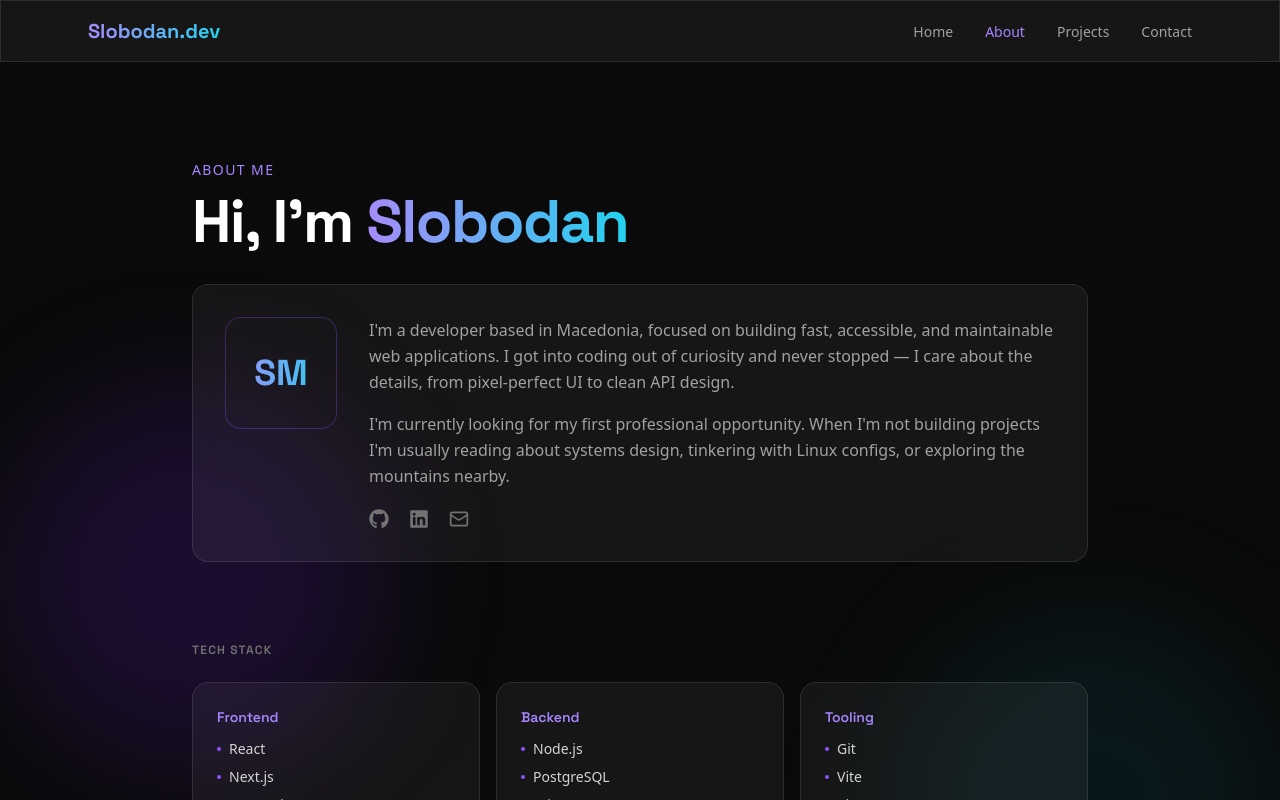
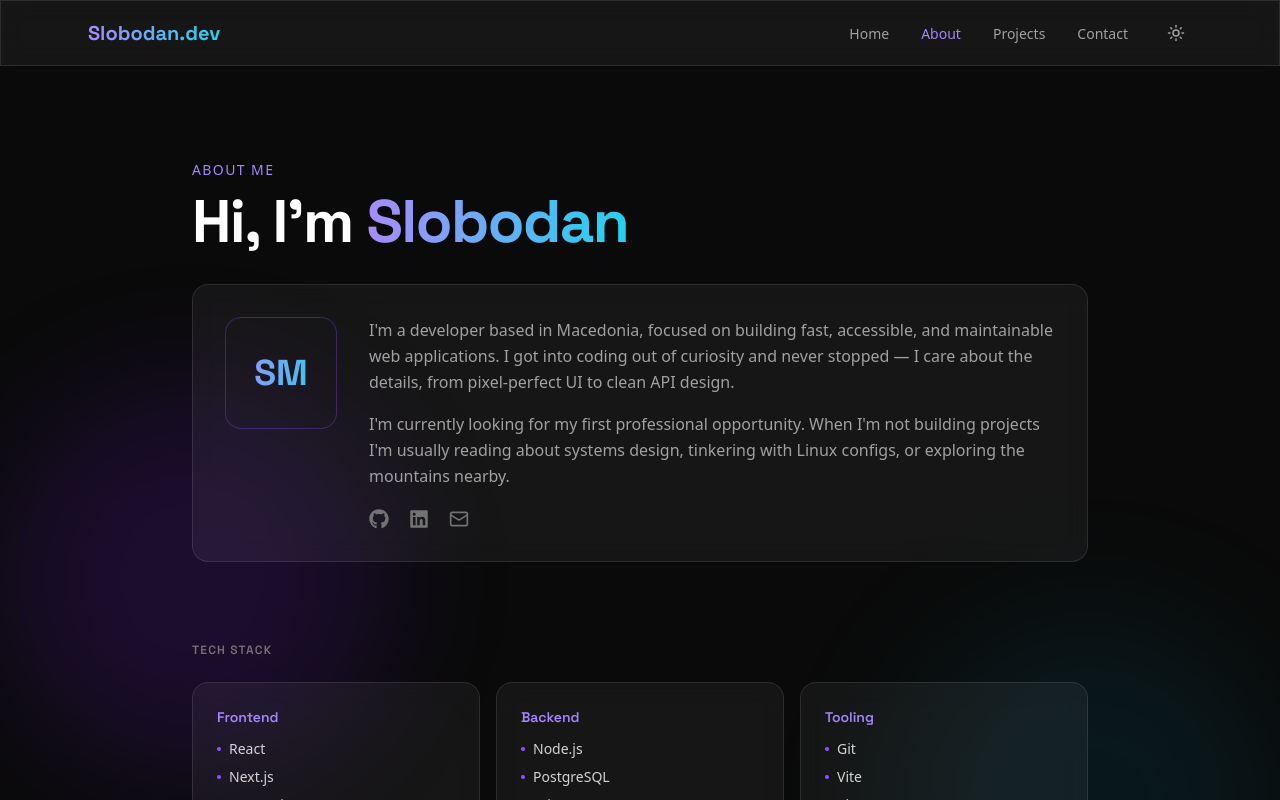
Before and after one commit to bobson/portfolio, a Next.js app: page /about in a window 1280 px wide. Shown: the top 800 px of the page. Built offline with nearby package versions, Linux system fonts and the light colour scheme.

Commit message:
add a theme switcher

```diff
--- a/package.json
+++ b/package.json
@@ -16,6 +16,7 @@
     "clsx": "^2.1.1",
     "lucide-react": "^1.14.0",
     "next": "16.2.4",
+    "next-themes": "^0.4.6",
     "pg": "^8.20.0",
     "prisma": "^7.8.0",
     "react": "19.2.4",
--- a/src/app/globals.css
+++ b/src/app/globals.css
@@ -1,4 +1,5 @@
 @import "tailwindcss";
+@variant dark (&:where(.dark, .dark *));
 
 @theme {
   --font-inter: "Inter", sans-serif;
@@ -13,8 +14,7 @@ html {
 }
 
 body {
-  background-color: #0a0a0a;
-  color: white;
+  transition: background-color 0.2s ease, color 0.2s ease;
 }
 
 .gradient-text {
@@ -24,8 +24,34 @@ body {
   background-clip: text;
 }
 
+/* Dark mode (default) */
 .glass {
   background: rgba(255, 255, 255, 0.05);
   backdrop-filter: blur(12px);
   border: 1px solid rgba(255, 255, 255, 0.1);
 }
+
+/* Light mode glass */
+html:not(.dark) .glass {
+  background: rgba(255, 255, 255, 0.75);
+  border-color: rgba(0, 0, 0, 0.08);
+}
+
+/* Light mode — fix low-contrast utilities without touching component files */
+html:not(.dark) {
+  & .text-neutral-300 { color: #475569; }
+  & .text-neutral-400 { color: #475569; }
+  & .text-neutral-500 { color: #374151; }
+
+  /* White text inside glass cards, excluding colored CTA buttons */
+  & .glass .text-white:not([class*="bg-violet"]):not([class*="bg-cyan"]) { color: #0f172a; }
+  & .glass.text-white { color: #0f172a; }
+
+  /* Tag pills and subtle borders */
+  & .bg-white\/5  { background-color: rgba(0, 0, 0, 0.04); }
+  & .border-white\/10 { border-color: rgba(0, 0, 0, 0.08); }
+
+  /* Image placeholder and mobile nav dropdown backgrounds */
+  & .bg-neutral-900 { background-color: #f1f5f9; }
+  & .bg-neutral-950 { background-color: #f8fafc; }
+}
--- a/src/app/layout.tsx
+++ b/src/app/layout.tsx
@@ -2,6 +2,7 @@ import type { Metadata } from "next";
 import { Inter, Space_Grotesk } from "next/font/google";
 import "./globals.css";
 import Navbar from "@/components/Navbar";
+import ThemeProvider from "@/components/ThemeProvider";
 
 const inter = Inter({
   subsets: ["latin"],
@@ -24,12 +25,14 @@ export default function RootLayout({
   children: React.ReactNode;
 }) {
   return (
-    <html lang="en" className="scroll-smooth">
+    <html lang="en" className="scroll-smooth" suppressHydrationWarning>
       <body
-        className={`${inter.variable} ${spaceGrotesk.variable} bg-neutral-950 text-white antialiased`}
+        className={`${inter.variable} ${spaceGrotesk.variable} bg-slate-50 dark:bg-neutral-950 text-slate-900 dark:text-white antialiased`}
       >
-        <Navbar />
-        <main className="pt-20">{children}</main>
+        <ThemeProvider>
+          <Navbar />
+          <main className="pt-20">{children}</main>
+        </ThemeProvider>
       </body>
     </html>
   );
--- a/src/components/Navbar.tsx
+++ b/src/components/Navbar.tsx
@@ -4,7 +4,10 @@ import Link from "next/link";
 import { usePathname } from "next/navigation";
 import { useState } from "react";
 import { Menu, X } from "lucide-react";
+import dynamic from "next/dynamic";
 import clsx from "clsx";
+
+const ThemeToggle = dynamic(() => import("./ThemeToggle"), { ssr: false });
 
 const links = [
   { href: "/", label: "Home" },
@@ -25,8 +28,9 @@ export default function Navbar() {
           Slobodan.dev
         </Link>
 
-        {/* Desktop Links */}
-        <ul className="hidden md:flex items-center gap-8">
+        {/* Desktop Links + Theme Toggle */}
+        <div className="hidden md:flex items-center gap-8">
+          <ul className="flex items-center gap-8">
             {links.map((link) => (
               <li key={link.href}>
                 <Link
@@ -43,10 +47,15 @@ export default function Navbar() {
               </li>
             ))}
           </ul>
+          <ThemeToggle />
+        </div>
 
-        {/* Mobile Toggle Button */}
+        {/* Mobile right side: theme toggle + hamburger */}
+        <div className="md:hidden flex items-center gap-3">
+          <ThemeToggle />
+
           <button
-          className="md:hidden relative w-8 h-8 flex items-center justify-center text-neutral-400 hover:text-white transition-colors"
+            className="relative w-8 h-8 flex items-center justify-center text-neutral-400 hover:text-white transition-colors"
             onClick={() => setMenuOpen(!menuOpen)}
             aria-label="Toggle menu"
           >
@@ -72,8 +81,9 @@ export default function Navbar() {
             </span>
           </button>
         </div>
+      </div>
 
-      {/* Mobile Dropdown — slides down below navbar */}
+      {/* Mobile Dropdown */}
       <div
         className={clsx(
           "md:hidden overflow-hidden transition-all duration-300 ease-in-out",
--- /dev/null
+++ b/src/components/ThemeProvider.tsx
@@ -0,0 +1,11 @@
+"use client";
+
+import { ThemeProvider as NextThemesProvider } from "next-themes";
+
+export default function ThemeProvider({ children }: { children: React.ReactNode }) {
+  return (
+    <NextThemesProvider attribute="class" defaultTheme="dark" enableSystem={false}>
+      {children}
+    </NextThemesProvider>
+  );
+}
--- /dev/null
+++ b/src/components/ThemeToggle.tsx
@@ -0,0 +1,19 @@
+"use client";
+
+import { useTheme } from "next-themes";
+import { Sun, Moon } from "lucide-react";
+
+export default function ThemeToggle() {
+  const { resolvedTheme, setTheme } = useTheme();
+  const isDark = resolvedTheme === "dark";
+
+  return (
+    <button
+      onClick={() => setTheme(isDark ? "light" : "dark")}
+      aria-label="Toggle theme"
+      className="w-8 h-8 flex items-center justify-center rounded-full text-neutral-400 hover:text-violet-400 transition-colors duration-200"
+    >
+      {isDark ? <Sun size={18} /> : <Moon size={18} />}
+    </button>
+  );
+}
```
Also changed, not shown: 1 other file (tests, documents, lock files or other folders). Lines whose indentation alone changed are shown as unchanged.
